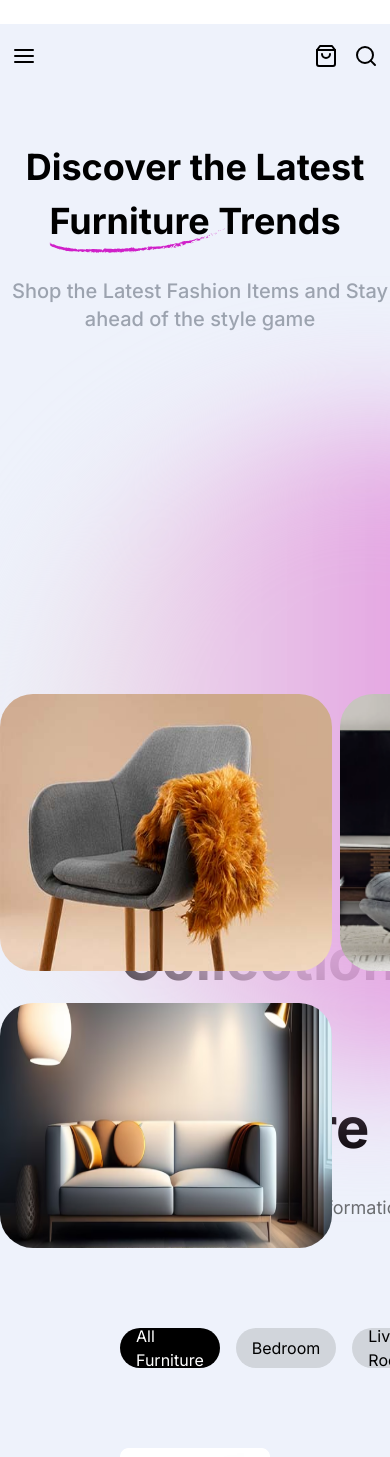
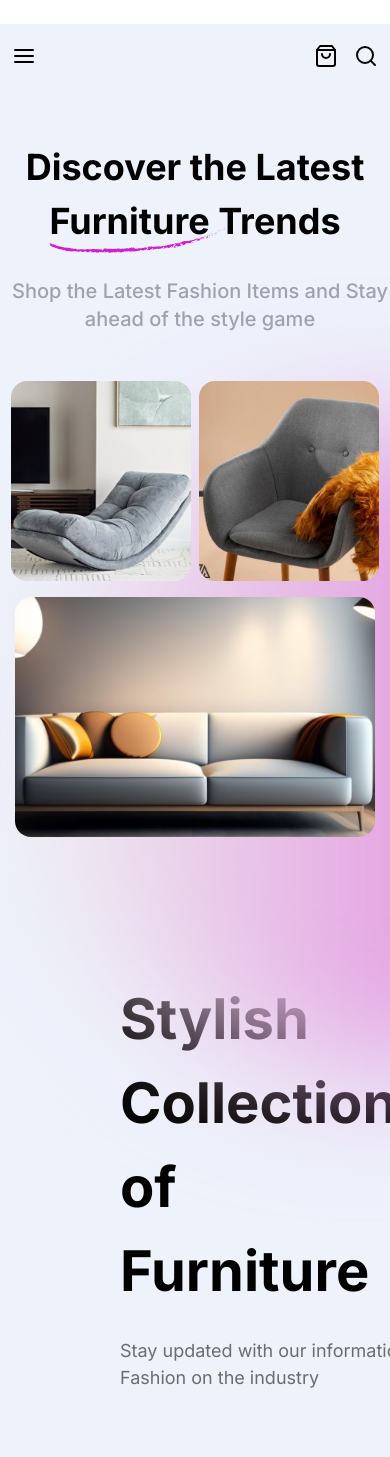
Before and after one commit to AmanAdastra/fabrica, a Next.js app: page / in a window 390 px wide. Shown: the top 1457 px of the page. Built offline with nearby package versions, Linux system fonts and the light colour scheme.

Commit message:
Hero Slide Responsive

```diff
--- a/src/components/home/HeroSlide.tsx
+++ b/src/components/home/HeroSlide.tsx
@@ -5,35 +5,33 @@ export const interFont = Inter({ subsets: ["latin"] })
 
 const HeroSlide = () => {
     return (
-        <div className={'flex flex-wrap h-[554px] w-full lg:px-[120px] relative z-10'}>
-            <div className='h-full w-full md:w-1/2   '>
-                <div className=' lg:mt-[37px] h-[480px] text-[36px] md:text-[40px] text-center md:text-start lg:text-[56px] font-bold w-full '>
+        <div className={'flex flex-wrap h-fit w-full xl:px-[120px] relative z-10'}>
+            <div className=' h-fit w-full lg:w-1/2   '>
+                <div className=' lg:mt-[37px] h-fit lg:h-[480px] text-[36px] lg:text-[56px] text-center lg:text-start font-bold w-full '>
                     <p className=' '>
                         Discover the Latest
                     </p>
                     <p className=''>
                         Furniture Trends
                     </p>
-                    <div className='flex justify-center md:justify-start w-full'>
-                        <img src='/Brush.png' className='relative -left-[3.5rem] md:left-0  md:-top-8 -top-6  ' />
+                    <div className='flex justify-center lg:justify-start w-full'>
+                        <img src='/Brush.png' className='relative -left-[3.5rem] lg:left-0  lg:-top-8 -top-6  ' />
                     </div>
                     <div className='text-gray-400 '>
-                        <p className={'md:mt-[20px] mx-auto md:mx-0 text-xl font-medium w-[400px] md:w-[480px] text-justify' + interFont.className}>
+                        <p className={'lg:mt-[20px] mx-auto lg:mx-0 text-xl font-medium w-[400px] lg:w-[480px] justify-center lg:justify-start px-2' + interFont.className}>
                             Shop the Latest Fashion Items and Stay ahead of the style game
                         </p>
                     </div>
                 </div>
 
             </div>
-            <div className='h-full w-full md:w-1/2'>
-                <div className='w-[85%] h-full'>
-                    <div className='flex justify-around h-1/2 gap-2'>
-                        <img src='/chair.jpg' className='rounded-[33px] h-full ' />
-                        <img src='/couch.png' className='rounded-[33px] h-full' />
-                    </div>
-                    <div className='flex justify-around h-1/2 w-full pt-8'>
-                        <img src='/sofa.png' className='rounded-[33px] h-full w-full ' />
-                    </div>
+            <div className='flex flex-col items-center lg:items-end h-fit w-full lg:w-1/2 mt-12 lg:mt-0'>
+                <div className='flex px-2 items-center gap-2 '>
+                    <img src='/couch.png' className='rounded-2xl  object-cover h-[200px] md:h-[280px] w-[180px] md:w-[350px] ' />
+                    <img src='/chair.jpg' className='rounded-2xl  object-cover h-[200px] md:h-[280px] w-[180px] md:w-[350px] ' />
+                </div>
+                <div className='flex px-2 mt-4 '>
+                    <img src='/sofa.png' className='rounded-2xl object-cover  md:h-[280px] h-[240px]  w-[360px] md:w-[700px]' />
                 </div>
             </div>
         </div>
```
Also changed, not shown: public/chair.jpg, public/sofa.jpg (added).
